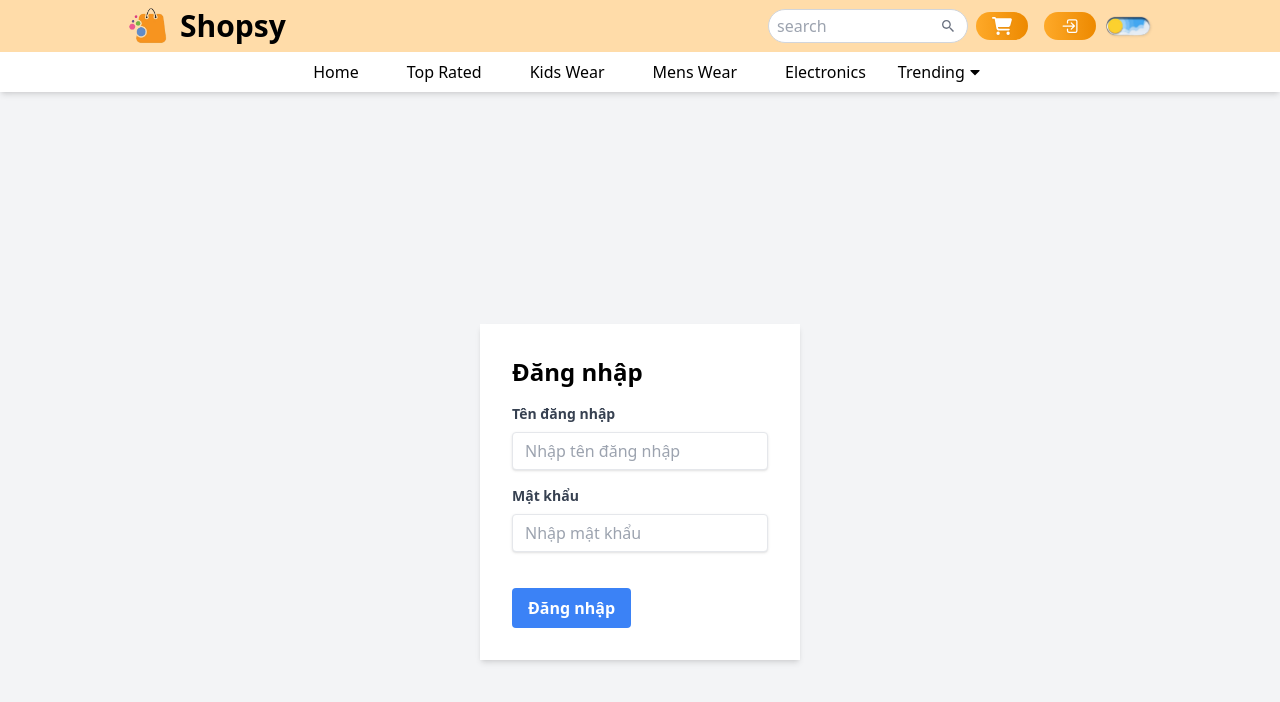
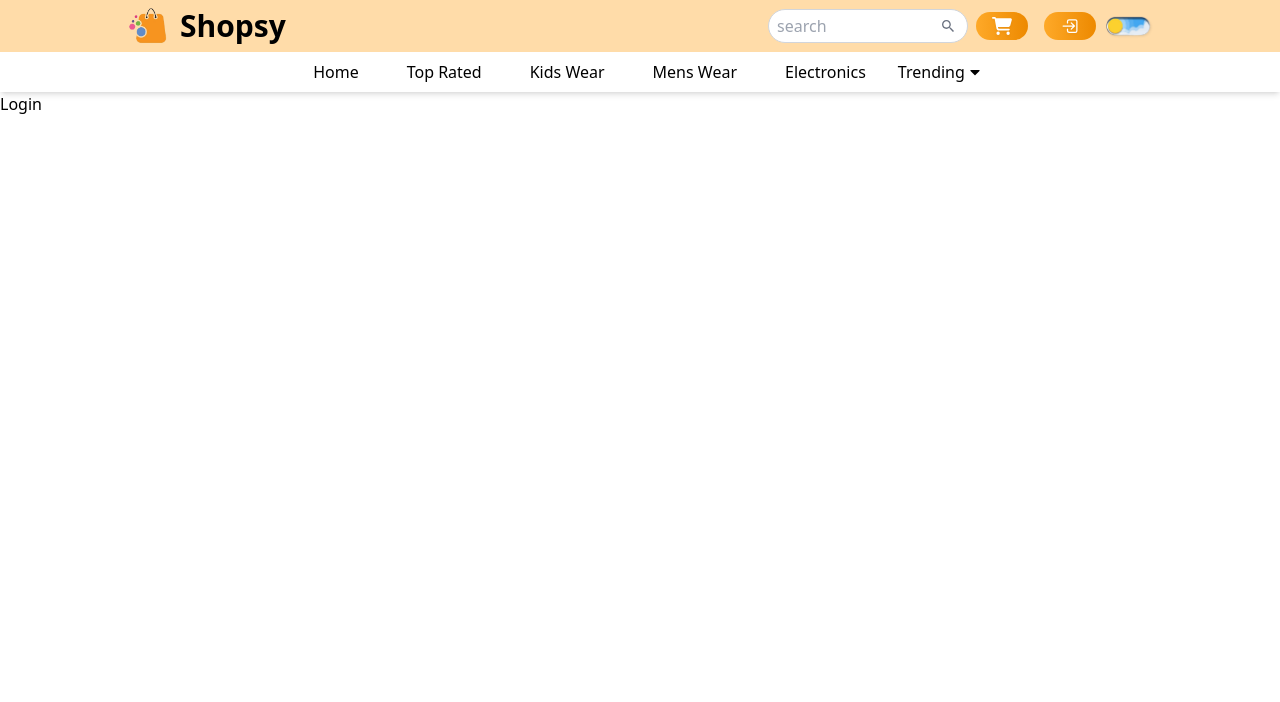
Before and after one commit to Gnuhq26/Frontend-of-a-simple-Ecommerce-Web, a React (Vite) app: page /login in a window 1280 px wide. Shown: the top 702 px of the page. Built offline with nearby package versions, Linux system fonts and the light colour scheme.

Commit message:
update code

```diff
--- a/src/components/Login/Login.jsx
+++ b/src/components/Login/Login.jsx
@@ -1,45 +1,11 @@
-// src/components/LoginPage.js
+import React from 'react'
 
-const LoginPage = () => {
+const Login = () => {
   return (
-    <div className="flex justify-center items-center h-screen bg-gray-100 ">
-      <div className="bg-white p-8 rounded-center shadow-md w-80">
-        <h2 className="text-2xl font-bold mb-4">Đăng nhập</h2>
-        <form>
-          <div className="mb-4 justify-center items">
-            <label className="block text-gray-700 text-sm font-bold mb-2" htmlFor="username">
-              Tên đăng nhập
-            </label>
-            <input
-              className="shadow appearance-none border rounded w-full py-2 px-3 text-gray-700 leading-tight focus:outline-none focus:shadow-outline"
-              id="username"
-              type="text"
-              placeholder="Nhập tên đăng nhập"
-            />
-          </div>
-          <div className="mb-6">
-            <label className="block text-gray-700 text-sm font-bold mb-2" htmlFor="password">
-              Mật khẩu
-            </label>
-            <input
-              className="shadow appearance-none border rounded w-full py-2 px-3 text-gray-700 mb-3 leading-tight focus:outline-none focus:shadow-outline"
-              id="password"
-              type="password"
-              placeholder="Nhập mật khẩu"
-            />
-          </div>
-          <div className="flex items-center justify-between">
-            <button
-              className="bg-blue-500 hover:bg-blue-700 text-white font-bold py-2 px-4 rounded focus:outline-none focus:shadow-outline"
-              type="button"
-            >
-              Đăng nhập
-            </button>
-          </div>
-        </form>
-      </div>
+    <div>
+      Login
     </div>
-  );
-};
+  )
+}
 
-export default LoginPage;
+export default Login
```
